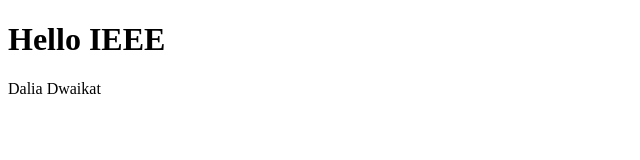
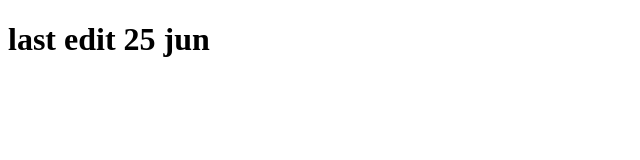
Before and after one commit to dalia-dwaikat1/ieee-github1, a plain HTML site: page index.html in a window 1280 px wide. Shown: the whole page, without its empty margins (0-640 px from the left). Drawn offline with Linux system fonts and the light colour scheme.

Commit message:
new commit

```diff
--- a/index.html
+++ b/index.html
@@ -7,8 +7,6 @@
     <title>Document</title>
 </head>
 <body>
-    <h1>Hello IEEE </h1>
-    <p>Dalia Dwaikat</p>
-
+   <h1>last edit 25 jun</h1>
 </body>
 </html>
```
